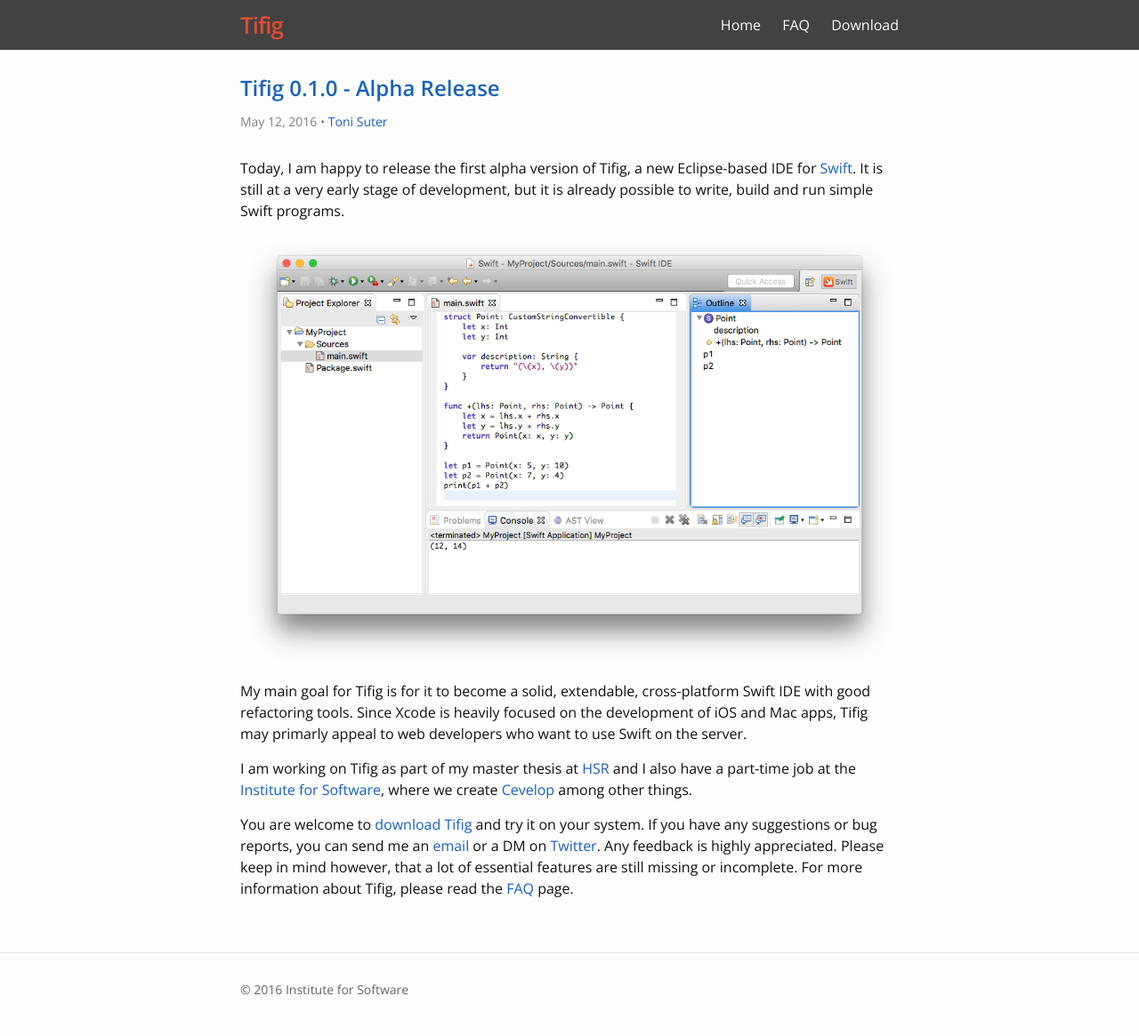
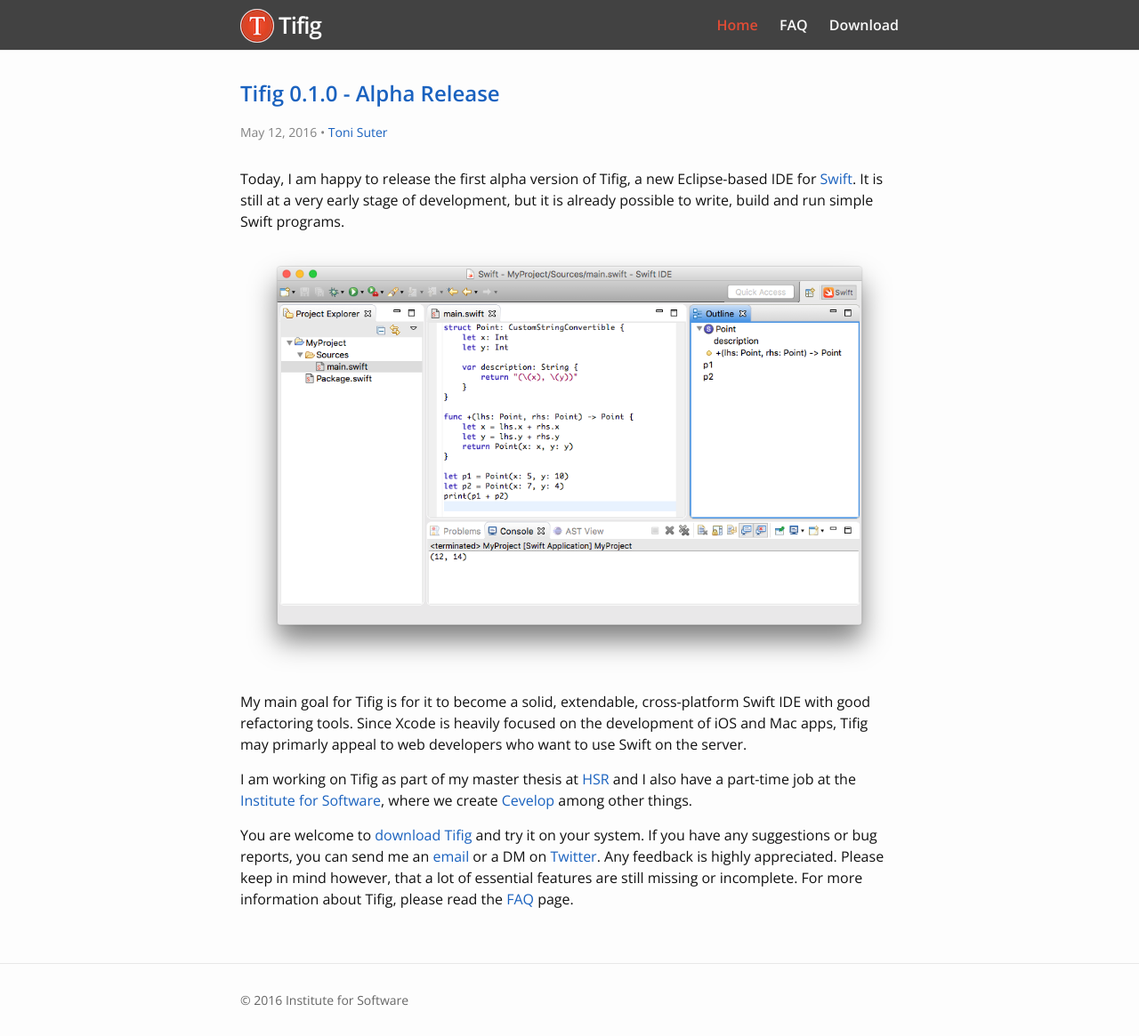
Before and after one commit to paulvi/tifig.net, a Jekyll site: the page built from index.html, in a window 1280 px wide. Shown: the whole page at 89% size. Built offline with Jekyll 4.4.1, drawn with Linux system fonts in a browser that asks for light colours.

Commit message:
added logo

```diff
--- a/_includes/header.html
+++ b/_includes/header.html
@@ -2,13 +2,13 @@
 
   <div class="wrapper">
 
-    <a class="site-title" href="{{ site.baseurl }}/">{{ site.title }}</a>
+    <a class="site-title" href="{{ site.baseurl }}/"><img src="/images/logo38.png" class="site-logo">{{ site.title }}</a>
 
     <nav class="site-nav">
       <div class="trigger">
-        <a class="page-link" href="/">Home</a>
-        <a class="page-link" href="/faq">FAQ</a>
-        <a class="page-link" href="/download">Download</a>
+        <a class="page-link{% if page.nr == 0 %} active{% endif %}" href="/">Home</a>
+        <a class="page-link{% if page.nr == 1 %} active{% endif %}" href="/faq">FAQ</a>
+        <a class="page-link{% if page.nr == 2 %} active{% endif %}" href="/download">Download</a>
       </div>
     </nav>
 
--- a/_sass/_layout.scss
+++ b/_sass/_layout.scss
@@ -20,8 +20,18 @@
 
     &,
     &:visited {
-        color: #E14C35;
+        color: #FAFAFA;
     }
+
+    &:hover {
+        text-decoration: none;
+    }
+}
+
+.site-logo {
+  margin: -5px 5px 0px 0px;
+  width:38px;
+  height:38px;
 }
 
 .site-nav {
@@ -29,6 +39,7 @@
     line-height: 56px;
 
     .page-link {
+        font-weight:600;
         color: #FAFAFA;
         line-height: $base-line-height;
 
@@ -36,6 +47,16 @@
         &:not(:last-child) {
             margin-right: 20px;
         }
+    }
+
+    .page-link:hover {
+      text-decoration: none;
+      color: #E14C35;
+    }
+
+    .page-link.active {
+      color: #E14C35;
+      font-weight:600;
     }
 }
 
@@ -91,12 +112,6 @@
 
 .post-title {
     font-size: 24px;
-
-    line-height: 1;
-
-    @include media-query($on-laptop) {
-        font-size: 36px;
-    }
 }
 
 .post-content {
--- a/download.html
+++ b/download.html
@@ -2,6 +2,7 @@
 layout: default
 title: Download
 permalink: /download/
+nr: 2
 ---
 <h2>Download & Installation</h2>
 <h3>OS X</h3>
--- a/faq.html
+++ b/faq.html
@@ -2,6 +2,7 @@
 layout: default
 title: FAQ
 permalink: /faq/
+nr: 1
 ---
 <h2>FAQ</h2>
 <ul class='faq'>
--- a/index.html
+++ b/index.html
@@ -2,12 +2,13 @@
 layout: default
 title: Home
 permalink: /
+nr: 0
 ---
 <ul class="post-list">
   {% for post in site.posts %}
     <article class="post" itemscope itemtype="http://schema.org/BlogPosting">
       <header class="post-header">
-        <h1 class="post-title" itemprop="name headline"><a class="post-link" href="{{ post.url | prepend: site.baseurl }}">{{ post.title }}</a></h1>
+        <h2 class="post-title" itemprop="name headline"><a class="post-link" href="{{ post.url | prepend: site.baseurl }}">{{ post.title }}</a></h2>
         <p class="post-meta">
           <time datetime="{{ post.date | date_to_xmlschema }}" itemprop="datePublished">{{ post.date | date: "%b %-d, %Y" }}</time>
           {% if post.author_name %} •
```
Also changed, not shown: images/logo38.png (added).
